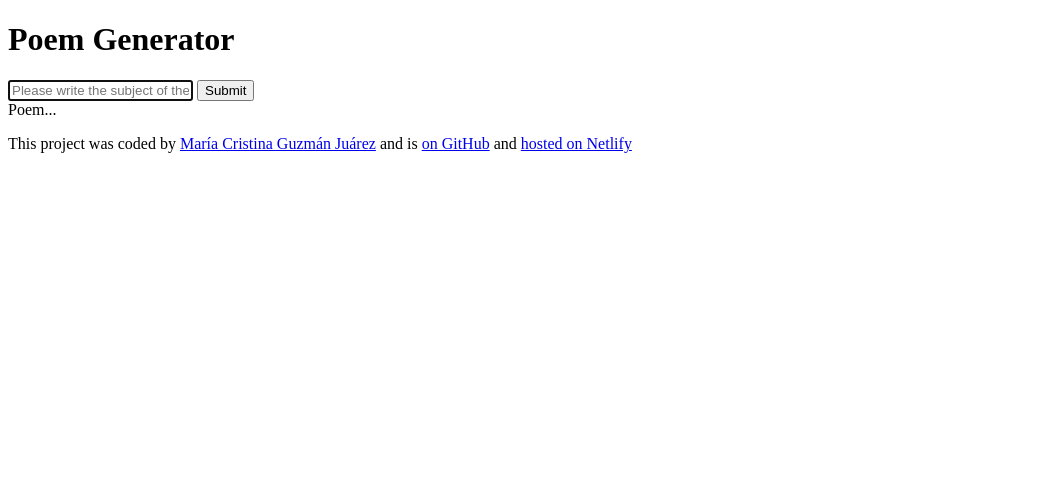
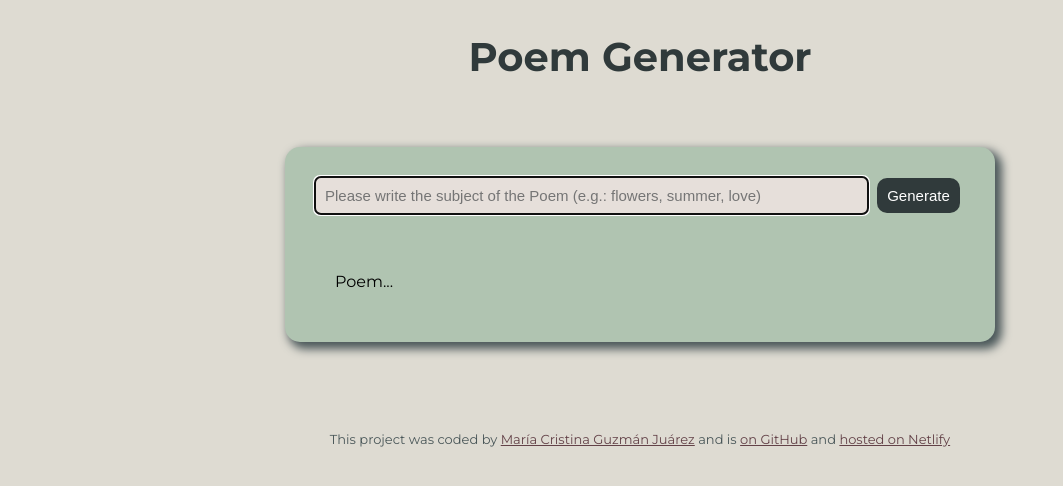
Before and after one commit to mcgj8847/SheCodesHWPoemGenerator, a plain HTML site: page Index.html in a window 1280 px wide. Shown: the whole page, without its empty margins (0-1063 px from the left). Drawn offline with nearby package versions, Linux system fonts and the light colour scheme.

Commit message:
Updated Html and CSS

```diff
--- a/Index.html
+++ b/Index.html
@@ -8,6 +8,10 @@
   <link href="src/styles.css" rel="stylesheet" type="text/css" />
   <script src="https://unpkg.com/axios/dist/axios.min.js"></script>
   <script src="https://unpkg.com/typewriter-effect@latest/dist/core.js"></script>
+  <link rel="preconnect" href="https://fonts.googleapis.com">
+  <link rel="preconnect" href="https://fonts.gstatic.com" crossorigin>
+  <link href="https://fonts.googleapis.com/css2?family=Montserrat:ital,wght@0,100..900;1,100..900&display=swap"
+    rel="stylesheet">
 </head>
 
 <body>
@@ -15,13 +19,17 @@
     <h1>Poem Generator</h1>
   </header>
   <main>
-    <form>
-      <input type="text" placeholder="Please write the subject of the Poem (e.g.: flowers, summer, love)" autofocus
-        required id="subject" class="subject">
-      <input type="submit" id="submitButton" class="submitButton">
-    </form>
-    <div id="Poem" class="Poem">Poem...</div>
+    <div id="container" class="container">
+      <form>
+        <input type="text" placeholder="Please write the subject of the Poem (e.g.: flowers, summer, love)" autofocus
+          required id="subject" class="subject">
+        <input type="submit" id="submitButton" class="submitButton" value="Generate">
+      </form>
+      <br>
+      <br>
+      <div id="poem" class="poem">Poem...</div>
   </main>
+  </div>
   <footer>
     <p>
       This project was coded by
--- a/src/styles.css
+++ b/src/styles.css
@@ -0,0 +1,56 @@
+body {
+  background-color: rgb(222, 219, 210);
+  font-family: "Montserrat", sans-serif;
+}
+h1 {
+  text-align: center;
+  color: rgb(48, 58, 59);
+  font-weight: bold;
+  font-size: 40px;
+  line-height: 1.5;
+}
+.container {
+  background: rgb(176, 196, 177);
+  max-width: 650px;
+  margin: 60px auto;
+  padding: 30px;
+  border-radius: 15px;
+  box-shadow: 5px 5px 10px 2px rgb(74, 87, 89);
+}
+.subject {
+  background-color: #e6dfda;
+  border: none;
+  color: rgba(247, 225, 215);
+  font-size: 15px;
+  padding: 10px;
+  width: 82%;
+  border-radius: 6px;
+  margin: 0 auto;
+}
+.submitButton {
+  margin-left: 5px;
+  font-size: 15px;
+  background-color: rgb(48, 58, 59);
+  color: white;
+  border: none;
+  padding: 10px;
+  line-height: 1;
+  border-radius: 10px;
+  text-align: center;
+}
+.poem {
+  line-height: 20px;
+  padding: 20px;
+  border-left: rgb(48, 58, 59);
+  max-width: 85%;
+}
+footer {
+  border-top: 1px solid rgb(222, 219, 210);
+  text-align: center;
+  padding-top: 15px;
+  color: rgb(74, 87, 89);
+  font-size: small;
+}
+a {
+  color: rgb(99, 66, 72);
+}
```
